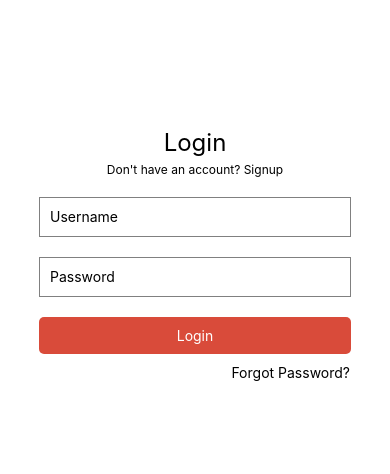
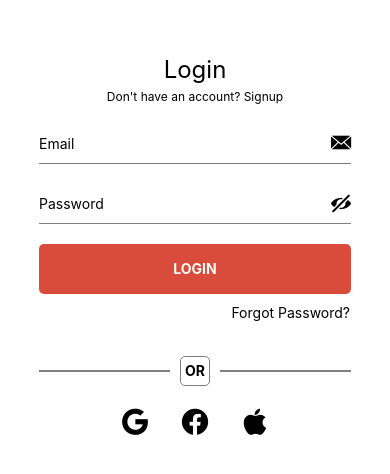
Before and after one commit to Wiscarlens/Pulze, a React Native app: screen / in a window 390 px wide. Shown: the part 168-642 px from the top of the page. Built offline with nearby package versions, Linux system fonts and the light colour scheme.

Commit message:
add icon to login page

```diff
--- a/App.tsx
+++ b/App.tsx
@@ -1,27 +1,48 @@
 import React, { useState } from 'react';
-import { View, Text, TextInput, Button, StyleSheet, SafeAreaView, TouchableOpacity } from 'react-native';
+import { Text, TextInput, Button, StyleSheet, SafeAreaView, TouchableOpacity, View } from 'react-native';
+import EmailIcons from 'react-native-vector-icons/Zocial';
+import PasswordIcons from 'react-native-vector-icons/Entypo';
+import SocialMediaIcons from 'react-native-vector-icons/Ionicons';
 
 const LoginScreen = () => {
-  const [username, setUsername] = useState('');
+  const [email, setEmail] = useState('');
   const [password, setPassword] = useState('');
 
   const handleLogin = () => {
     // Perform authentication logic here
-    console.log('Username:', username);
+    console.log('Email:', email);
     console.log('Password:', password);
-    // You can add your authentication logic here (e.g., API call, validation, etc.)
+    // add authentication logic here
   };
 
   return (
     <SafeAreaView style={styles.container}>
       <Text style={styles.header}>Login</Text>
       <Text style={styles.noAccount}>Don't have an account? Signup</Text>
+
+      <View style={styles.inputContainer}>
+        <EmailIcons
+          style={styles.icon}
+          name='email'
+          size={20}
+          color={'black'}/>
+
         <TextInput
           style={styles.input}
-        placeholder="Username"
-        onChangeText={(text) => setUsername(text)}
-        value={username}
+          placeholder="Email"
+          onChangeText={(text) => setEmail(text)}
+          value={email}
         />
+      </View>
+
+      <View style={styles.inputContainer}>
+          <PasswordIcons
+            style={styles.icon}
+            name='eye-with-line'
+            size={20}
+            color={'black'}
+          />
+
         <TextInput
           style={styles.input}
           placeholder="Password"
@@ -29,13 +50,43 @@ const LoginScreen = () => {
           onChangeText={(text) => setPassword(text)}
           value={password}
         />
+      </View>
+
+
        <TouchableOpacity
         style={styles.button}
         onPress={handleLogin}
       >
-        <Text style={styles.buttonText}>Login</Text>
+        <Text style={styles.buttonText}>LOGIN</Text>
       </TouchableOpacity>
       <Text style={styles.forgotPassword}>Forgot Password?</Text>
+
+    <View style={styles.lineContainer}>
+      <View style={styles.line}></View>
+      <View style={styles.square}>
+        <Text style={styles.lineText}>OR</Text>
+      </View>
+      <View style={styles.line}></View>
+    </View>
+
+      <View style={styles.socialMediaContainer}>
+        <SocialMediaIcons
+            style={styles.socialMediaIcon}
+            name='logo-google'
+            size={30}
+            color={'black'}/>
+        <SocialMediaIcons
+            style={styles.socialMediaIcon}
+            name='logo-facebook'
+            size={30}
+            color={'black'}/>
+        <SocialMediaIcons
+            style={styles.socialMediaIcon}
+            name='logo-apple'
+            size={30}
+            color={'black'}/>
+      </View>
+
     </SafeAreaView>
   );
 };
@@ -56,28 +107,73 @@ const styles = StyleSheet.create({
     fontSize: 12,
 
   },
-  input: {
+  inputContainer: {
+    flexDirection: 'row-reverse',
+    alignItems: 'center',
     height: 40,
     width: '80%',
     borderColor: 'gray',
-    borderWidth: 1,
+    borderBottomWidth: 1,
     marginBottom: 20,
-    padding: 10,
+  },
+  input: {
+    flex: 1,
+    height: 40,
+  },
+  icon: {
+    marginLeft: 10
   },
   button: {
     backgroundColor: '#D94B3A',
     width: '80%',
+    height: 50,
     padding: 10,
     borderRadius: 5,
-    marginBottom: 10
+    marginBottom: 10,
+    justifyContent: 'center',
+    alignItems: 'center',
+
   },
   buttonText: {
     color: 'white',
-    textAlign: 'center',
+   fontWeight: 'bold'
   },
   forgotPassword: {
     alignSelf: 'flex-end',
     marginRight: 40,
+  },
+  socialMediaContainer: {
+    marginTop: 5,
+    flexDirection: 'row'
+  },
+  socialMediaIcon: {
+    margin: 15
+  },
+  lineContainer: {
+    width: '80%',
+    flexDirection: 'row',
+    alignItems: 'center',
+    justifyContent: 'center',
+    marginTop: 35
+  },
+  line: {
+    flex: 1,
+    height: 2,
+    backgroundColor: 'gray',
+  },
+  square: {
+    width: 30,
+    height: 30,
+    borderRadius: 5,
+    backgroundColor: 'white',
+    borderWidth: 1,
+    borderColor: 'gray',
+    marginHorizontal: 10,
+    justifyContent: 'center',
+    alignItems: 'center'
+  },
+  lineText: {
+    fontWeight: 'bold'
   }
 });
 
--- a/package.json
+++ b/package.json
@@ -11,7 +11,8 @@
   },
   "dependencies": {
     "react": "18.2.0",
-    "react-native": "0.72.7"
+    "react-native": "0.72.7",
+    "react-native-vector-icons": "^10.0.2"
   },
   "devDependencies": {
     "@babel/core": "^7.20.0",
@@ -21,6 +22,7 @@
     "@react-native/metro-config": "^0.72.11",
     "@tsconfig/react-native": "^3.0.0",
     "@types/react": "^18.0.24",
+    "@types/react-native-vector-icons": "^6.4.18",
     "@types/react-test-renderer": "^18.0.0",
     "babel-jest": "^29.2.1",
     "eslint": "^8.19.0",
```
Also changed, not shown: 2 other files (tests, documents, lock files or other folders). Lines whose indentation alone changed are shown as unchanged.
